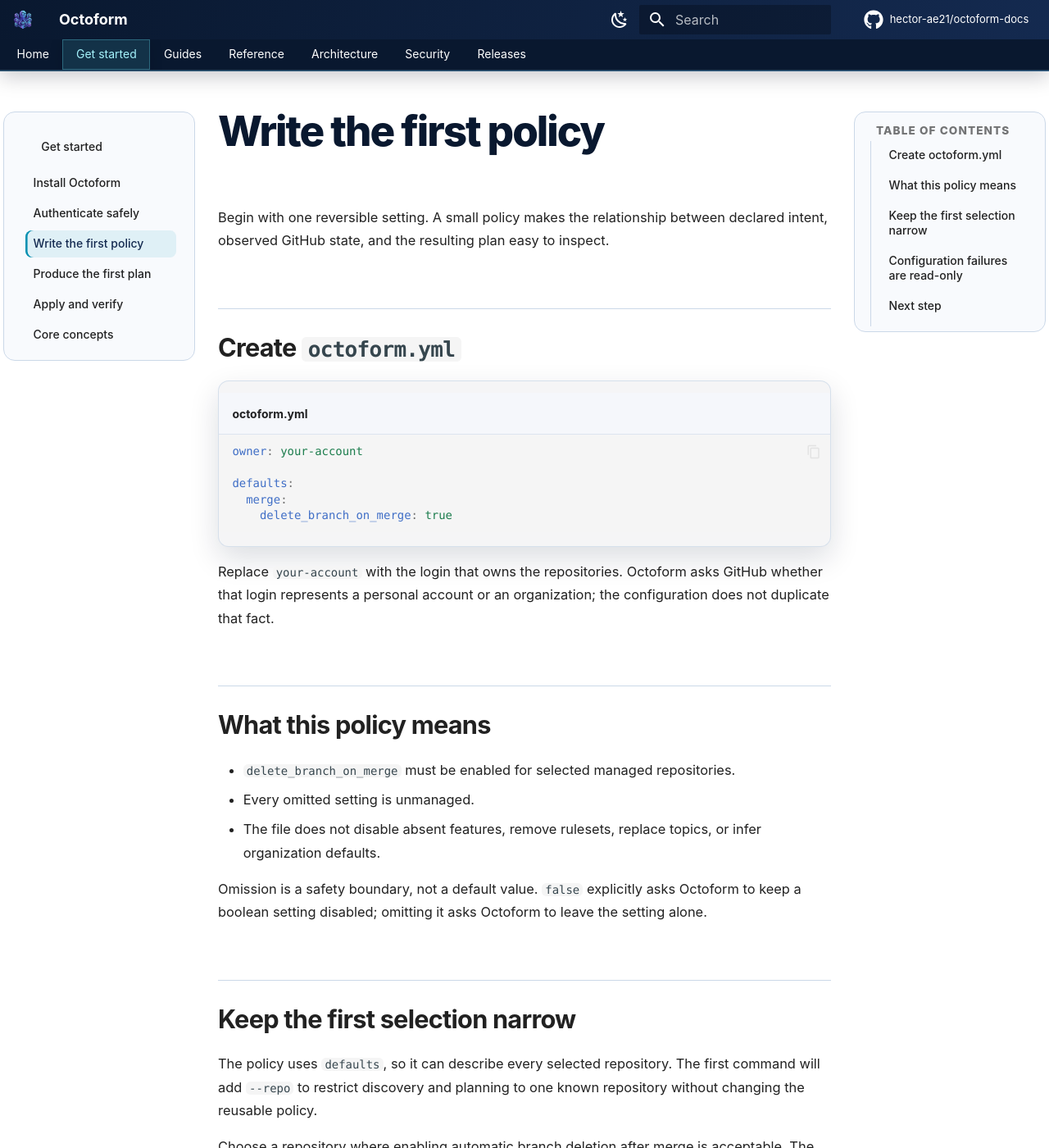
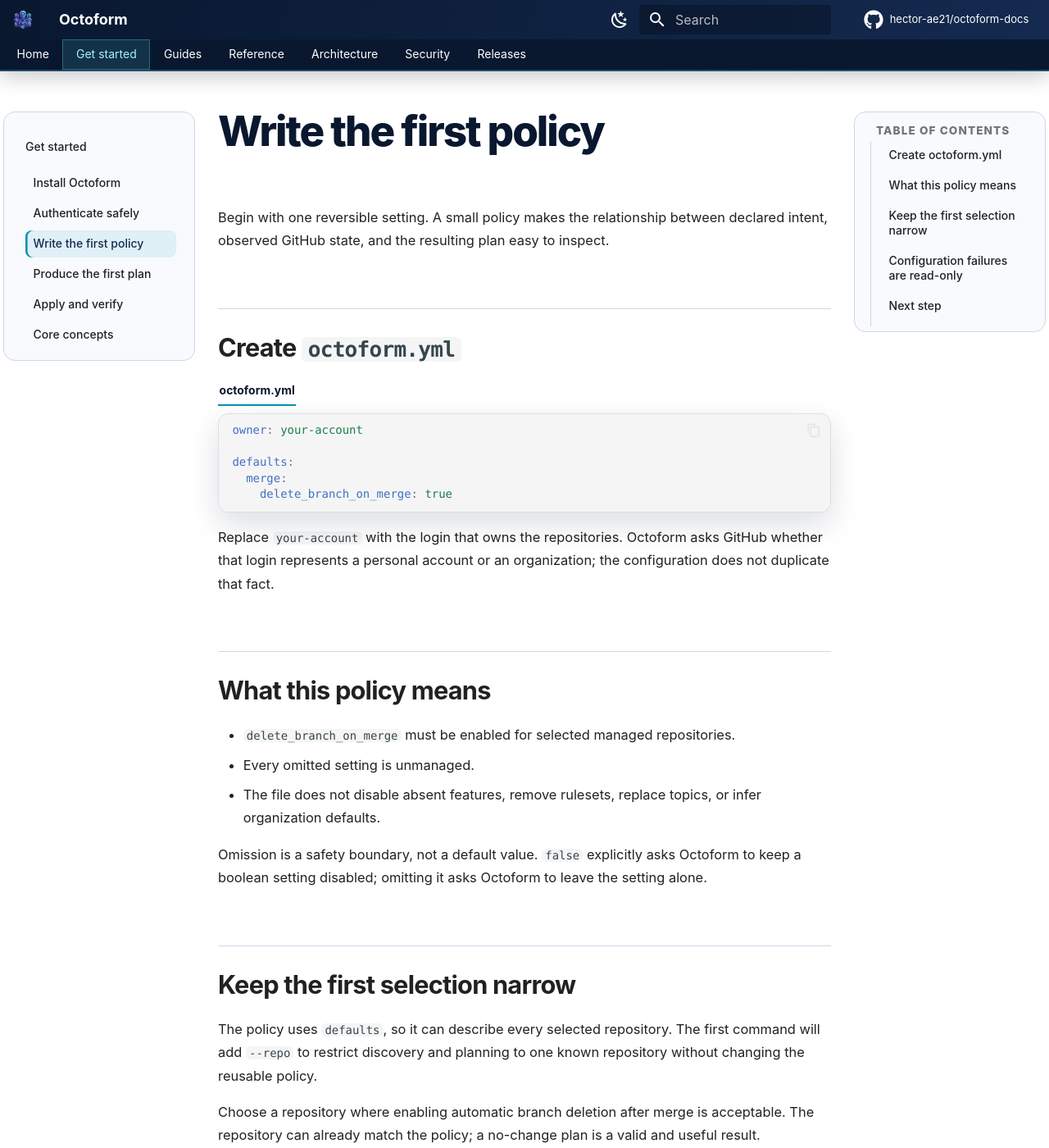
Before and after one commit to hector-ae21/octoform-docs, an MkDocs documentation site: the page built from docs/getting-started/first-policy.md, in a window 1280 px wide and 1400 px high. Shown: the whole window at 82% size. Built offline with MkDocs 1.6.1 and Material for MkDocs 9.7.7, drawn with Linux system fonts in a browser that asks for light colours; plug-ins that fetch from the network failed and are left out; comment, search, counter and statistics services are not loaded; the version menu is left out.

Commit message:
fix(ux): refine tables, navigation, and code surfaces (#13)
## What changes, and why

Corrects three presentation regressions in the Octoform 0.3.1
documentation. Desktop tables now fit their content instead of
stretching an empty bordered wrapper, primary sidebar section titles
align before nested links, and code filenames render as lightweight
labels outside the source surface. Copy controls also receive stronger
contrast and explicit interaction states.

## Version applicability

This visual correction applies to the documentation for Octoform 0.3.1.
It does not introduce a new documented product version.

## How it was verified

- `npm run verify`
- 59 generated pages and 13 external links
- 15 deterministic PlantUML diagrams and 7 validated examples
- 38 WCAG 2.2 AA desktop/mobile scans
- responsive browser checks in Windows and Chromium on Linux
- light/dark visual inspection of tables, navigation, and code examples
- `git diff --check`

## Checklist

- [x] Content describes released behavior or is clearly identified as
roadmap material
- [x] Procedures state prerequisites, permissions, result, and recovery
- [x] Examples contain no real tokens or private repository data
- [x] `npm run verify` passes locally
- [x] Light/dark and mobile/desktop rendering were inspected

Closes #12

```diff
--- a/docs/assets/stylesheets/extra.css
+++ b/docs/assets/stylesheets/extra.css
@@ -137,6 +137,14 @@
   box-shadow: none !important;
 }
 
+.md-sidebar--primary .md-nav__link.md-nav__container > a.md-nav__link {
+  padding-left: 0;
+}
+
+.md-sidebar--primary .md-nav__link.md-nav__container {
+  padding-left: 0;
+}
+
 .md-sidebar .md-nav__link {
   align-items: center;
   border-radius: 0.38rem;
@@ -238,27 +246,48 @@
 }
 
 .md-typeset .highlight {
-  background: color-mix(in srgb, var(--md-code-bg-color) 92%, var(--octo-panel));
+  background: transparent;
+  border: 0;
+  border-radius: 0;
+  box-shadow: none;
+  max-width: 100%;
+  overflow: visible;
+}
+
+.md-typeset .highlight > .filename {
+  background: transparent;
+  border-bottom: 0.1rem solid var(--octo-cyan);
+  box-shadow: none;
+  color: var(--octo-ink);
+  display: block;
+  font-weight: 750;
+  margin-bottom: 0.45rem;
+  padding: 0 0.08rem 0.22rem;
+  width: fit-content;
+}
+
+.md-typeset .highlight pre {
+  background: color-mix(in srgb, var(--md-code-bg-color) 94%, var(--octo-panel));
   border: 0.05rem solid color-mix(in srgb, var(--octo-border) 72%, transparent);
   border-radius: 0.65rem;
   box-shadow: 0 0.7rem 1.8rem rgb(9 24 47 / 14%);
-  max-width: 100%;
-  overflow: hidden;
+  margin: 0;
+  overflow: auto;
 }
 
-[data-md-color-scheme="slate"] .md-typeset .highlight {
+[data-md-color-scheme="slate"] .md-typeset .highlight pre {
   box-shadow: 0 0.8rem 2rem rgb(0 0 0 / 28%);
 }
 
-.md-typeset .highlight > .filename {
-  background: color-mix(in srgb, var(--octo-panel) 82%, var(--md-code-bg-color));
-  border-bottom: 0;
-  box-shadow: inset 0 -0.05rem color-mix(in srgb, var(--octo-border) 58%, transparent);
-  padding-block: 0.68rem;
+.md-typeset .md-clipboard {
+  color: var(--octo-ink);
+  opacity: 0.72;
 }
 
-.md-typeset .highlight pre {
-  border: 0;
+.md-typeset .md-clipboard:hover,
+.md-typeset .md-clipboard:focus-visible {
+  color: var(--md-typeset-a-color);
+  opacity: 1;
 }
 
 .md-typeset .admonition,
@@ -273,11 +302,18 @@
 }
 
 .md-typeset__table {
-  display: block;
+  display: inline-block;
   max-width: 100%;
   overflow-x: auto;
+  padding: 0;
   scrollbar-color: var(--octo-border) transparent;
-  width: 100%;
+  vertical-align: top;
+  width: auto;
+}
+
+.md-typeset__table table:not([class]) {
+  max-width: none;
+  width: auto;
 }
 
 .md-typeset table:not([class]) th {
```
Also changed, not shown: 1 other file.
